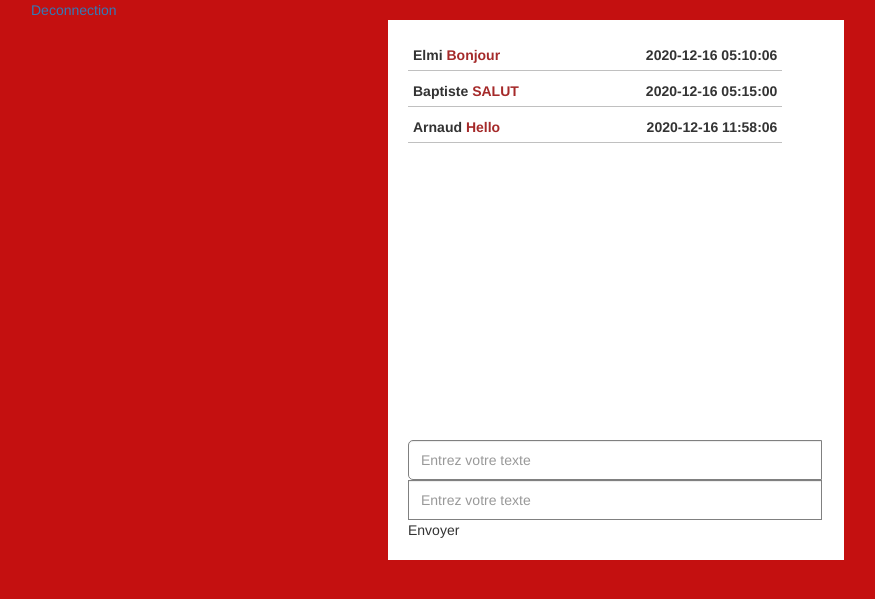
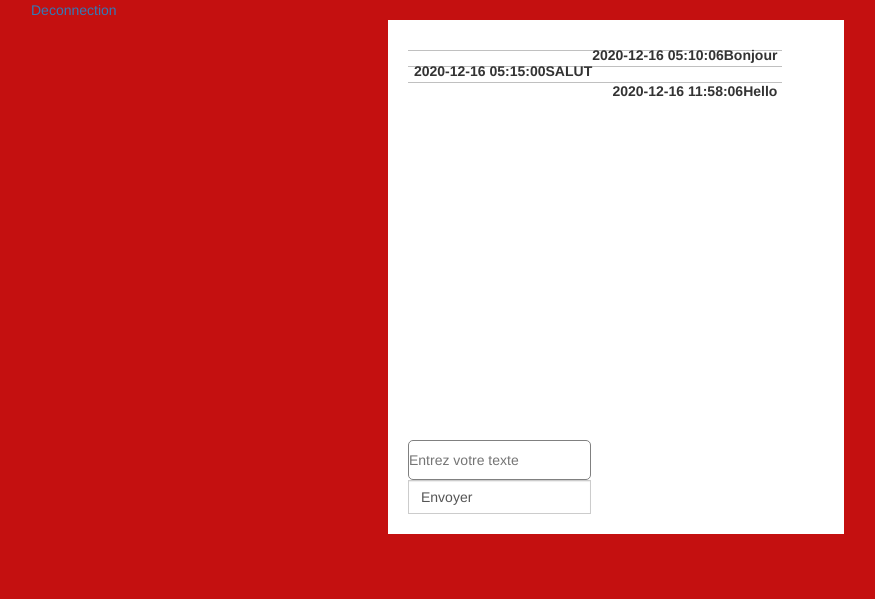
Before and after one commit to Diraneh/Applichat, a PHP site: page / in a window 1280 px wide. Shown: the top 599 px of the page, without its empty margins (24-899 px from the left). Run offline with PHP 8.4, Linux system fonts and the light colour scheme; the visitor is signed in with stand-in values (Sample User, id 1); data comes from the database, SQL or seed files in the repository.

Commit message:
Adding left right message

```diff
--- a/script.js
+++ b/script.js
@@ -8,7 +8,7 @@ document.getElementById("valid").addEventListener("click", function(e){
 function ajoutMessage(){
    let message = document.getElementById("texte").value
 
-   let nom = document.getElementById("text").value
+
 
    //on va vérifier si il y a une valeur et en fonction de la réponse on va faire qqch
    if(message != ""){
@@ -23,21 +23,9 @@ function ajoutMessage(){
         }
        }
 
-       if(nom != ""){
-        let xmlhttp = new XMLHttpRequest();
-        xmlhttp.onreadystatechange = function() {
-         if (this.readyState == 4 && this.status == 200) {
-             document.getElementById("reponse").innerHTML="Votre message a bien été ajouté"
-             document.getElementById("text").value = ""
-         }
-         else{
-             document.getElementById("reponse").innerHTML="Votre message n'a pas pu être ajouté"
-         }
-        }
-
 
        //On ouvrir notre requête
-       xmlhttp.open("POST", "views/ajoutMessage.php?message="+message+"&nom="+nom);
+       xmlhttp.open("POST", "views/ajoutMessage.php?message="+message);
 
 
        //on envoi la requête
@@ -48,4 +36,3 @@ function ajoutMessage(){
 
 
    }
-}
--- a/views/ajoutMessage.php
+++ b/views/ajoutMessage.php
@@ -8,15 +8,15 @@ require_once('connect.php');
 //On verifie la méthode du formulaire
 if($_SERVER['REQUEST_METHOD'] == 'POST'){
     $message = $_GET["message"];
-    $nom = $_GET["nom"];
+
     //ON écrit la requête : on insère dans la colonne message de la table message la variable $message
-    $sql = 'INSERT INTO donne(Id, msg, name)  VALUES (":", :message,:nom)';
+    $sql = 'INSERT INTO donne(Id, msg)  VALUES (":", :message)';
 
     //On prépare la requête
     $add = $db->prepare($sql);
     //On injecte les valeurs
     $add->bindValue(':message', $message, PDO::PARAM_STR);
-    $add->bindValue(':nom', $nom, PDO::PARAM_STR);
+
     $add->execute();
     $add->debugDumpParams();
 }
--- a/views/message.php
+++ b/views/message.php
@@ -21,8 +21,8 @@
         <?php foreach($result as $re ) {  ?>
             <div id="chat_data">
 
-                 <td style="color:green;"><?php echo $re['name']; ?>  </td>
-                 <span style="color:brown;"><?php echo $re['msg']; ?></span>
+
+                 <span  style="float:right;"><?php echo $re['msg']; ?></span>
                  <span style="float:right;"><?php echo $re['date']; ?></span>
                 </div>
 
@@ -32,10 +32,10 @@
 
         <form method="POST">
                 <div class="input-group">
-                <input type="text" class="form-control" name="message" id="texte" placeholder="Entrez votre texte">
-                    <input type="text" class="form-control" name="nom" id="text" placeholder="Entrez votre texte">
+                <input type="text" class="input-group-text"  name="message" id="texte" placeholder="Entrez votre texte">
+
                     <div class="input-group-append">
-                        <span class="input-group-text" id="valid">Envoyer</span>
+                        <span class="form-control" id="valid">Envoyer</span>
                     </div>
 
 
```
